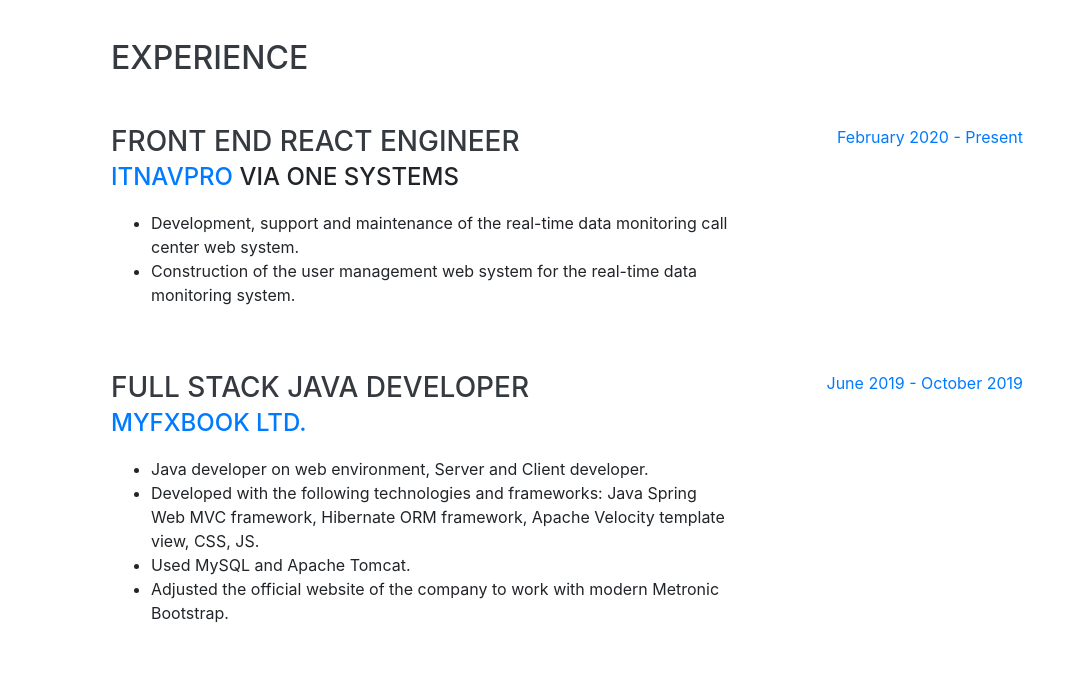
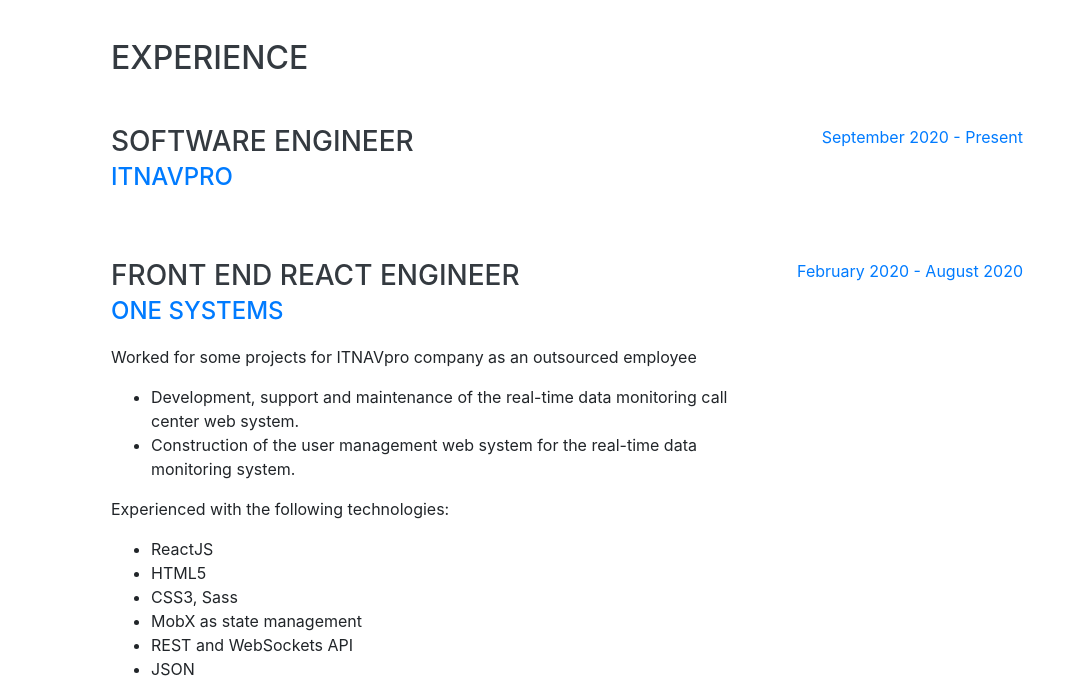
Before and after one commit to dimakol/dimakol.github.io, a website with bundled scripts: page index.html in a window 1280 px wide. Shown: the part 810-1492 px from the top of the page, without its empty margins (209-1280 px from the left). Built offline with nearby package versions, Linux system fonts and the light colour scheme; a web font is replaced by a local one.

Commit message:
update the experience section

```diff
--- a/index.html
+++ b/index.html
@@ -153,11 +153,25 @@
             class="resume-item d-flex flex-column flex-md-row justify-content-between mb-5"
           >
             <div class="resume-content">
+              <h3 class="mb-0">Software Engineer</h3>
+              <div class="subheading mb-3">
+                <a href="https://itnavpro.com" target="_blank">ITNAVpro</a>
+              </div>
+            </div>
+            <div class="resume-date text-md-right">
+              <span class="text-primary">September 2020 - Present</span>
+            </div>
+          </div>
+
+          <div
+            class="resume-item d-flex flex-column flex-md-row justify-content-between mb-5"
+          >
+            <div class="resume-content">
               <h3 class="mb-0">Front End React Engineer</h3>
               <div class="subheading mb-3">
-                <a href="https://itnavpro.com" target="_blank">ITNAVpro</a> via
-                ONE Systems
+                <a href="https://www.one1.co.il/en/" target="_blank">ONE Systems</a>
               </div>
+              <p>Worked for some projects for ITNAVpro company as an outsourced employee</p>
               <ul>
                 <li>
                   Development, support and maintenance of the real-time data
@@ -168,9 +182,33 @@
                   real-time data monitoring system.
                 </li>
               </ul>
+              <p>Experienced with the following technologies:</p>
+              <ul>
+                <li>
+                  ReactJS
+                </li>
+                <li>
+                  HTML5
+                </li>
+                <li>
+                  CSS3, Sass
+                </li>
+                <li>
+                  MobX as state management
+                </li>
+                <li>
+                  REST and WebSockets API
+                </li>
+                <li>
+                  JSON
+                </li>
+                <li>
+                  React libraries: react-table for tables, react-chartjs-2 for charts
+                </li>
+              </ul>
             </div>
             <div class="resume-date text-md-right">
-              <span class="text-primary">February 2020 - Present</span>
+              <span class="text-primary">February 2020 - August 2020</span>
             </div>
           </div>
 
```
